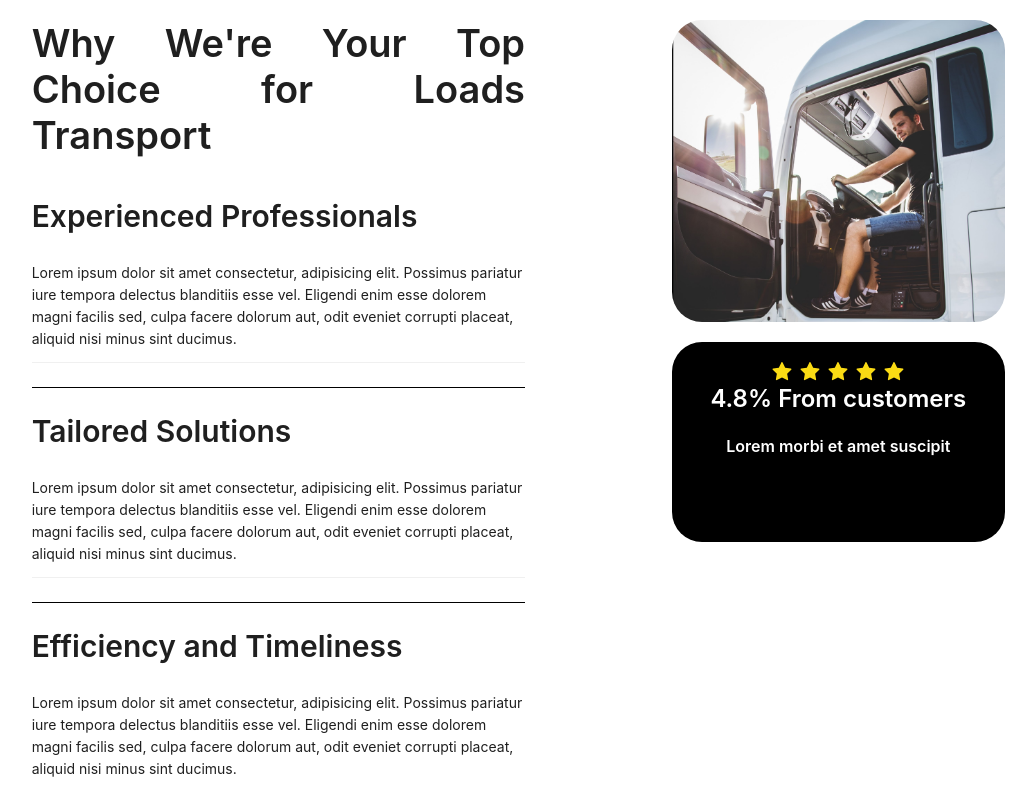
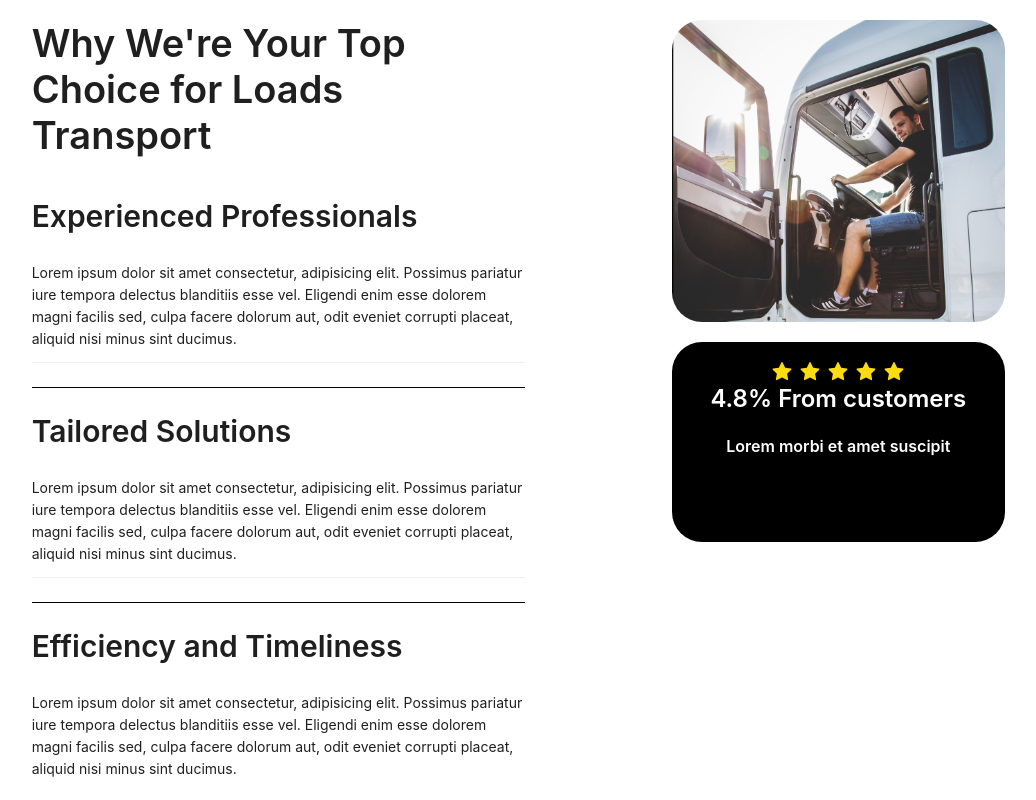
Before and after one commit to Namahsivaya7/good-seva, a Next.js app: page / in a window 1280 px wide. Shown: the top 800 px of the page, without its empty margins (95-1131 px from the left). Built offline with nearby package versions, Linux system fonts and the light colour scheme.

Commit message:
minor change in Lp2.tsx

```diff
--- a/package.json
+++ b/package.json
@@ -10,6 +10,7 @@
   },
   "dependencies": {
     "antd": "^5.22.5",
+    "good-seva": "file:",
     "next": "15.1.1",
     "react": "^19.0.0",
     "react-dom": "^19.0.0"
--- a/src/app/components/Lp2.tsx
+++ b/src/app/components/Lp2.tsx
@@ -25,7 +25,7 @@ export default function Lp2() {
         }}
       >
         <div style={{ display: "flex", flexDirection: "column", gap: "20px" }}>
-          <Title style={{ textAlign: "justify", fontWeight: 600 }}>
+          <Title style={{ fontWeight: 600 }}>
             Why We're Your Top Choice for Loads Transport
           </Title>
 
```
Also changed, not shown: 1 other file (tests, documents, lock files or other folders).
